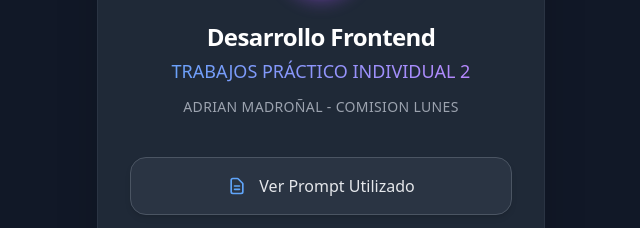
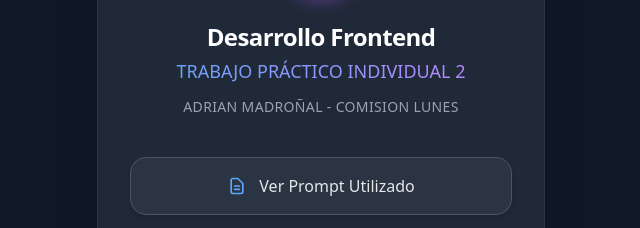
Before and after one commit to MaverickARG/Front-TP2, a plain HTML site: page index.html in a window 1280 px wide. Shown: the part 242-470 px from the top of the page, 319-959 px from the left. Drawn offline with nearby package versions, Linux system fonts and the light colour scheme.

Commit message:
Cambio en  README.md

```diff
--- a/index.html
+++ b/index.html
@@ -36,7 +36,7 @@
                 </svg>
             </div>
             <h1 class="text-2xl font-bold mb-1 tracking-tight text-white">Desarrollo Frontend</h1>
-            <h2 class="text-lg font-medium text-transparent bg-clip-text bg-gradient-to-r from-blue-400 to-purple-400 mb-3">TRABAJOS PRÁCTICO INDIVIDUAL 2</h2>
+            <h2 class="text-lg font-medium text-transparent bg-clip-text bg-gradient-to-r from-blue-400 to-purple-400 mb-3">TRABAJO PRÁCTICO INDIVIDUAL 2</h2>
             <p class="text-sm text-gray-400 font-medium tracking-wide uppercase">Adrian Madroñal - Comision Lunes</p>
         </div>
 
```
